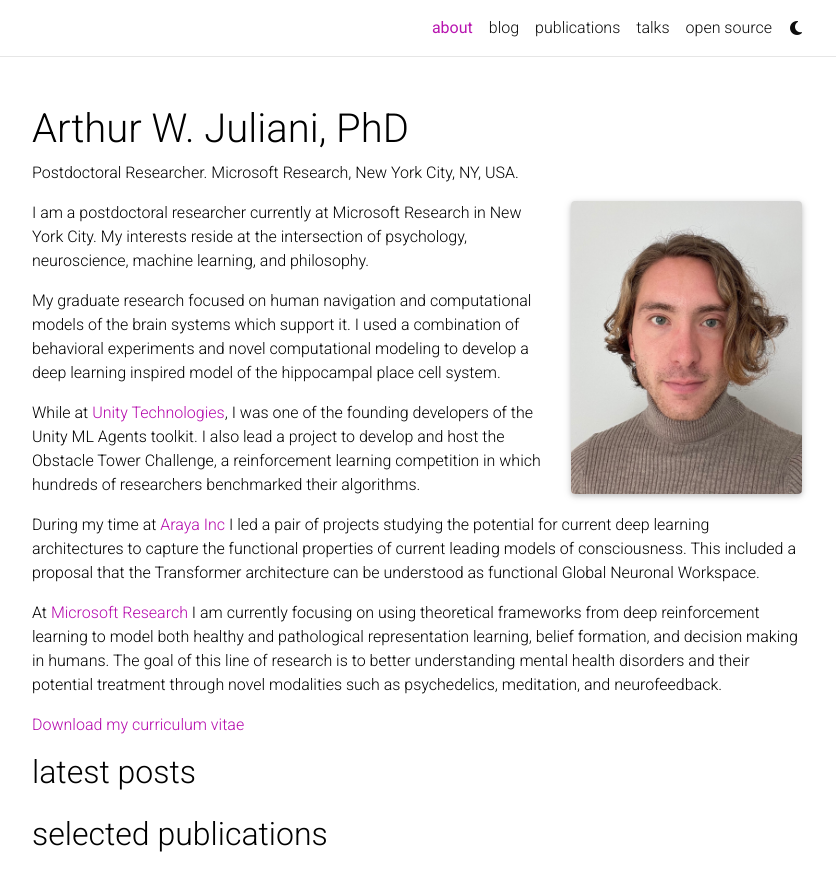
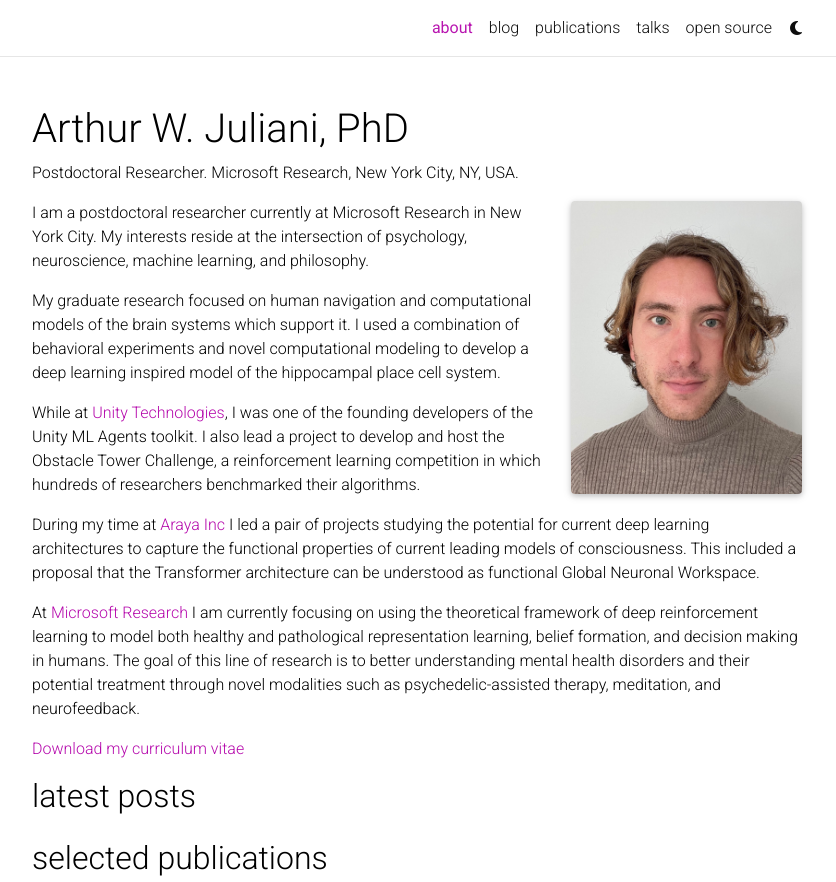
Before and after one commit to awjuliani/awjuliani.github.io, a Jekyll site: the page built from _pages/about.md, in a window 1280 px wide and 1176 px high, cut to the strip 0-882 px from the top of the window. Shown: the whole strip, without its empty margins (223-1059 px from the left). Built offline with Jekyll 4.4.1, drawn with Linux system fonts in a browser that asks for light colours; full-size pictures stand in for the smaller copies a plugin makes; comment, search, counter and statistics services are not loaded; a style sheet for code colours, icons or effects is not loaded.

Commit message:
Minor fix

```diff
--- a/_pages/about.md
+++ b/_pages/about.md
@@ -24,6 +24,6 @@ While at [Unity Technologies](https://unity.com/), I was one of the founding dev
 
 During my time at [Araya Inc](https://research.araya.org/) I led a pair of projects studying the potential for current deep learning architectures to capture the functional properties of current leading models of consciousness. This included a proposal that the Transformer architecture can be understood as functional Global Neuronal Workspace.
 
-At [Microsoft Research](https://www.microsoft.com/en-us/research/) I am currently focusing on using theoretical frameworks from deep reinforcement learning to model both healthy and pathological representation learning, belief formation, and decision making in humans. The goal of this line of research is to better understanding mental health disorders and their potential treatment through novel modalities such as psychedelics, meditation, and neurofeedback.
+At [Microsoft Research](https://www.microsoft.com/en-us/research/) I am currently focusing on using the theoretical framework of deep reinforcement learning to model both healthy and pathological representation learning, belief formation, and decision making in humans. The goal of this line of research is to better understanding mental health disorders and their potential treatment through novel modalities such as psychedelic-assisted therapy, meditation, and neurofeedback.
 
 [Download my curriculum vitae](/assets/pdf/juliani_cv.pdf)
```
